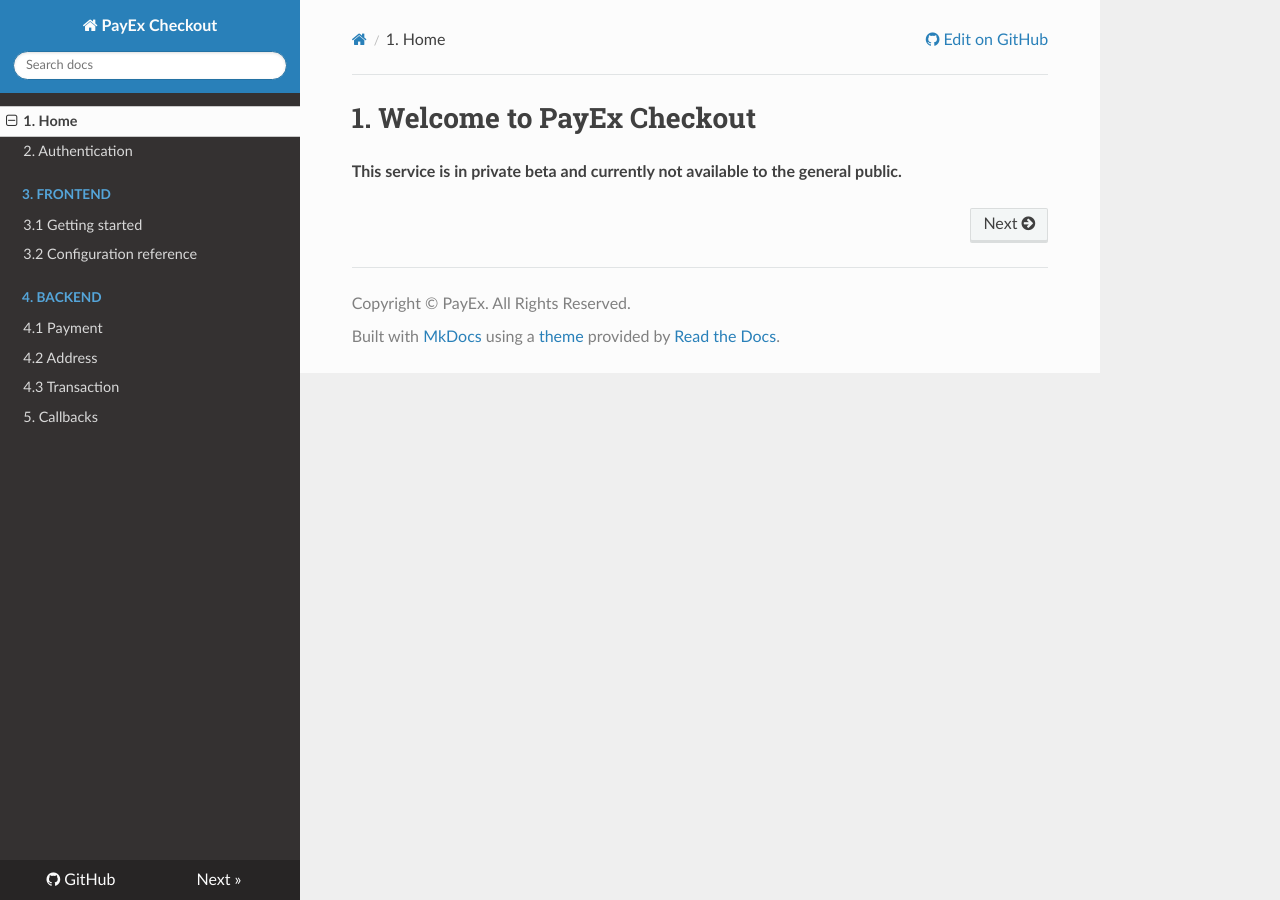
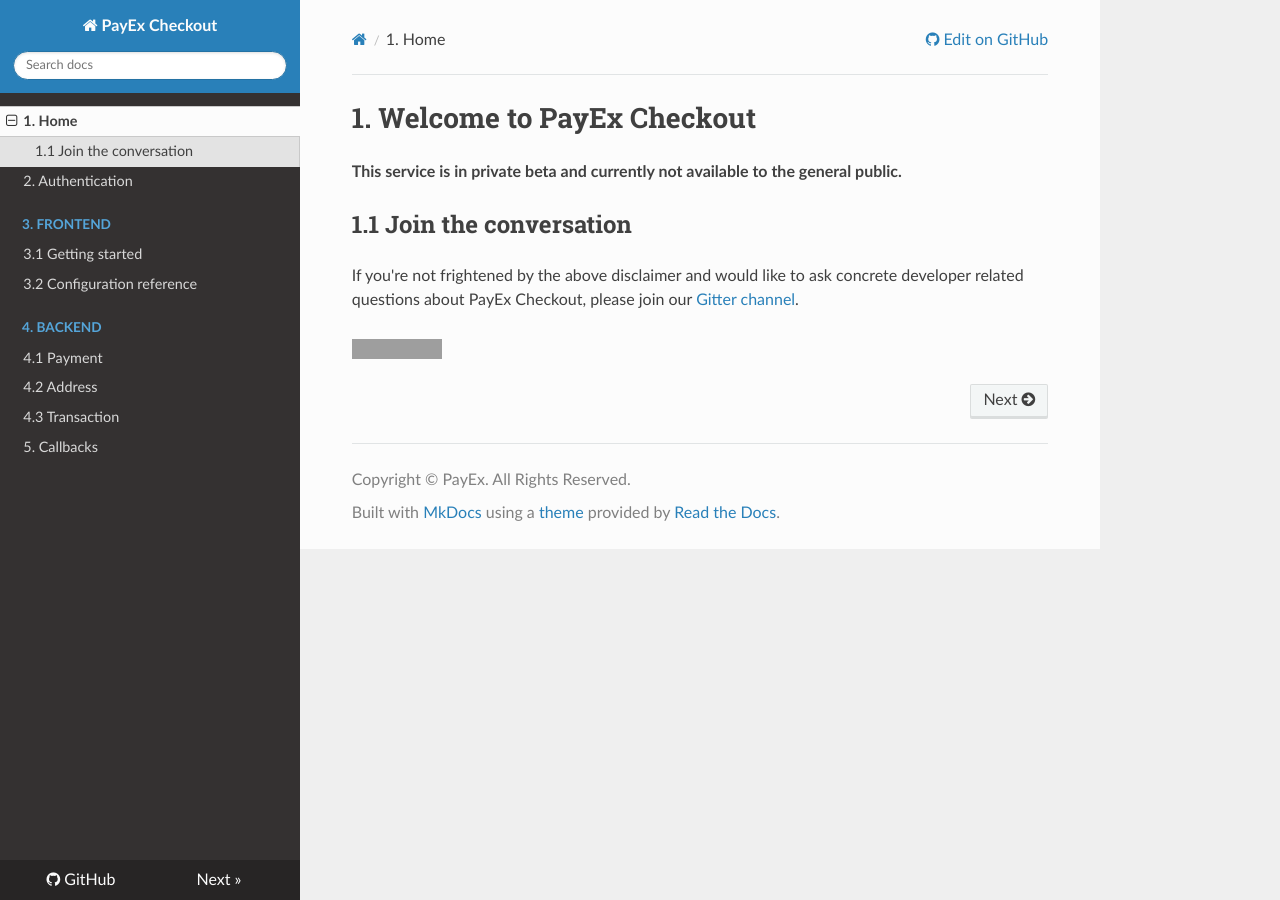
Before and after one commit to PayEx/PayEx.Checkout.Documentation, an MkDocs documentation site: the page built from docs/index.md, in a window 1280 px wide. Built offline with MkDocs 1.6.1, drawn with Linux system fonts in a browser that asks for light colours; nearby versions of some CDN libraries; old or Windows-style settings are respelled for this version of MkDocs; grey boxes are pictures that could not be loaded.

Commit message:
Update index.md
Added reference to Gitter channel

```diff
--- a/docs/index.md
+++ b/docs/index.md
@@ -1,3 +1,9 @@
 #1. Welcome to PayEx Checkout
 
 **This service is in private beta and currently not available to the general public.**
+
+## 1.1 Join the conversation
+
+If you're not frightened by the above disclaimer and would like to ask concrete developer related questions about PayEx Checkout, please join our [Gitter channel](https://gitter.im/PayEx/Checkout.Documentation).
+
+[![Join the chat at https://gitter.im/PayEx/Checkout.Documentation](https://badges.gitter.im/PayEx/Checkout.Documentation.svg)](https://gitter.im/PayEx/Checkout.Documentation?utm_source=badge&utm_medium=badge&utm_campaign=pr-badge&utm_content=badge)
```
